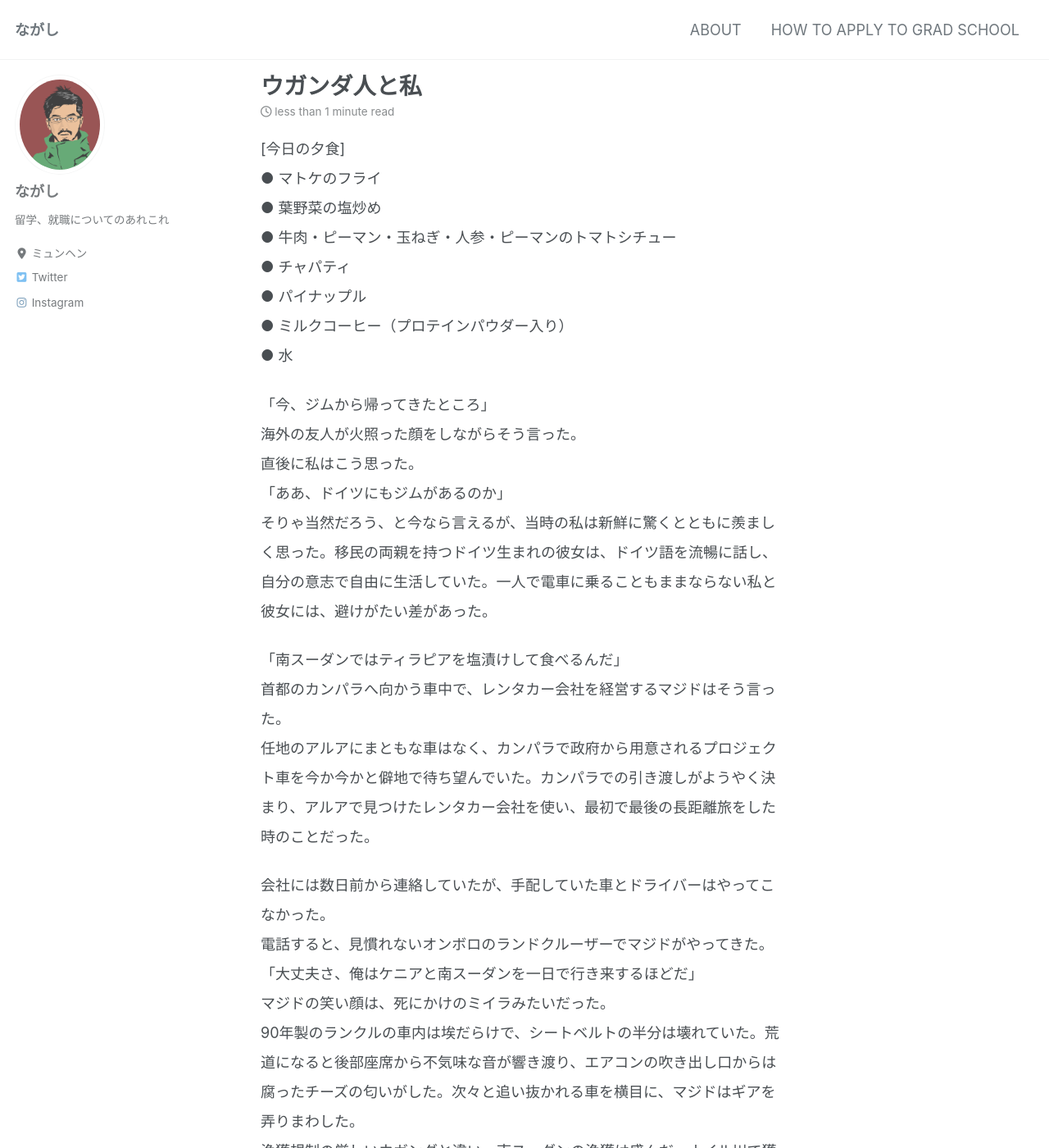
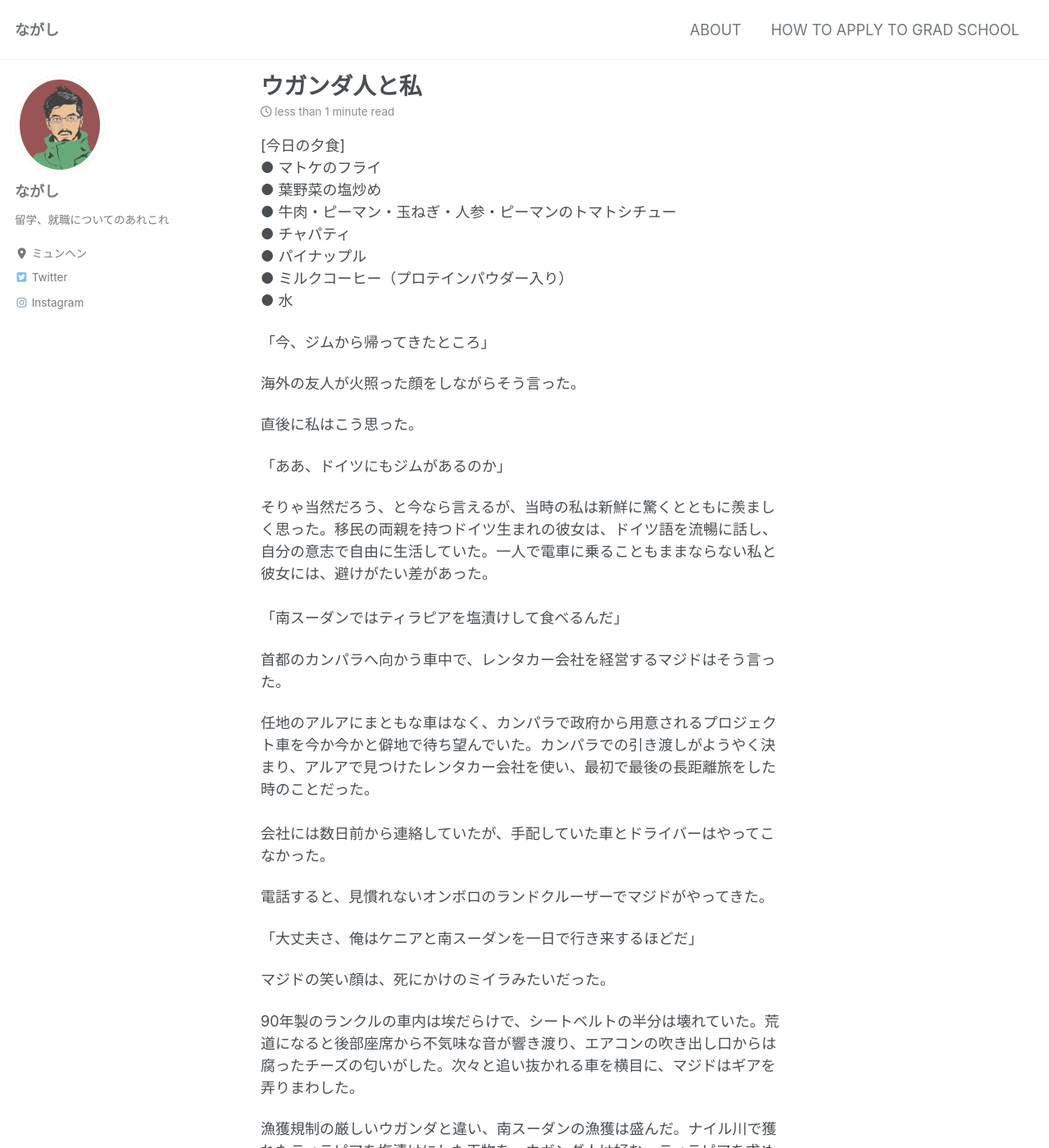
Before and after one commit to rnagais2/rnagais2.github.io, a Jekyll site: the page built from _posts/2025-05-04-Ugandan-and-me.md, in a window 1280 px wide and 1400 px high. Shown: the whole window at 82% size. Built offline with Jekyll 4.4.1, drawn with Linux system fonts in a browser that asks for light colours; cached includes are drawn as plain includes; nearby versions of some CDN libraries; comment, search, counter and statistics services are not loaded; some of the changed text lies outside the part shown.

Commit message:
Fix spacing v2

```diff
--- a/_posts/2025-05-04-Ugandan-and-me.md
+++ b/_posts/2025-05-04-Ugandan-and-me.md
@@ -16,40 +16,57 @@ excerpt: 生活云々
 ● ミルクコーヒー（プロテインパウダー入り）<br>
 ● 水
 
-「今、ジムから帰ってきたところ」<br>
-海外の友人が火照った顔をしながらそう言った。<br>
-直後に私はこう思った。<br>
-「ああ、ドイツにもジムがあるのか」<br>
+「今、ジムから帰ってきたところ」
+
+海外の友人が火照った顔をしながらそう言った。
+
+直後に私はこう思った。
+
+「ああ、ドイツにもジムがあるのか」
+
 そりゃ当然だろう、と今なら言えるが、当時の私は新鮮に驚くとともに羨ましく思った。移民の両親を持つドイツ生まれの彼女は、ドイツ語を流暢に話し、自分の意志で自由に生活していた。一人で電車に乗ることもままならない私と彼女には、避けがたい差があった。<br>
+<br>
+「南スーダンではティラピアを塩漬けして食べるんだ」
 
-「南スーダンではティラピアを塩漬けして食べるんだ」<br>
-首都のカンパラへ向かう車中で、レンタカー会社を経営するマジドはそう言った。<br>
-任地のアルアにまともな車はなく、カンパラで政府から用意されるプロジェクト車を今か今かと僻地で待ち望んでいた。カンパラでの引き渡しがようやく決まり、アルアで見つけたレンタカー会社を使い、最初で最後の長距離旅をした時のことだった。
+首都のカンパラへ向かう車中で、レンタカー会社を経営するマジドはそう言った。
 
-会社には数日前から連絡していたが、手配していた車とドライバーはやってこなかった。<br>
-電話すると、見慣れないオンボロのランドクルーザーでマジドがやってきた。<br>
-「大丈夫さ、俺はケニアと南スーダンを一日で行き来するほどだ」<br>
-マジドの笑い顔は、死にかけのミイラみたいだった。<br>
-90年製のランクルの車内は埃だらけで、シートベルトの半分は壊れていた。荒道になると後部座席から不気味な音が響き渡り、エアコンの吹き出し口からは腐ったチーズの匂いがした。次々と追い抜かれる車を横目に、マジドはギアを弄りまわした。<br>
-漁獲規制の厳しいウガンダと違い、南スーダンの漁獲は盛んだ。ナイル川で獲れたティラピアを塩漬けにした干物を、ウガンダ人は好む。ティラピアを求めて、マジドはアルアからユンベを渡り、神の抵抗軍[^1]の手の届かないアジュマニの国境から南スーダンへ入国する。<br>
-獲れたてのティラピアを車に積んでアジュマニからウガンダへ戻り、西ナイルを南北に駆け巡り、コンゴでティラピアを売りさばく。コンゴから戻ると、次はウガンダを横断してケニアへ入国する。中古車と機械部品を持ち帰り、会社で使い回すためだ。<br>
-ミイラ顔になるのもうなずける。
+任地のアルアにまともな車はなく、カンパラで政府から用意されるプロジェクト車を今か今かと僻地で待ち望んでいた。カンパラでの引き渡しがようやく決まり、アルアで見つけたレンタカー会社を使い、最初で最後の長距離旅をした時のことだった。<br>
+<br>
+会社には数日前から連絡していたが、手配していた車とドライバーはやってこなかった。
 
+電話すると、見慣れないオンボロのランドクルーザーでマジドがやってきた。
+
+「大丈夫さ、俺はケニアと南スーダンを一日で行き来するほどだ」
+
+マジドの笑い顔は、死にかけのミイラみたいだった。
+
+90年製のランクルの車内は埃だらけで、シートベルトの半分は壊れていた。荒道になると後部座席から不気味な音が響き渡り、エアコンの吹き出し口からは腐ったチーズの匂いがした。次々と追い抜かれる車を横目に、マジドはギアを弄りまわした。
+
+漁獲規制の厳しいウガンダと違い、南スーダンの漁獲は盛んだ。ナイル川で獲れたティラピアを塩漬けにした干物を、ウガンダ人は好む。ティラピアを求めて、マジドはアルアからユンベを渡り、神の抵抗軍[^1]の手の届かないアジュマニの国境から南スーダンへ入国する。
+
+獲れたてのティラピアを車に積んでアジュマニからウガンダへ戻り、西ナイルを南北に駆け巡り、コンゴでティラピアを売りさばく。コンゴから戻ると、次はウガンダを横断してケニアへ入国する。中古車と機械部品を持ち帰り、会社で使い回すためだ。
+
+ミイラ顔になるのもうなずける。<br>
+<br>
 <img src="https://github.com/rnagais2/rnagais2.github.io/blob/master/images/250504/Map.jpg?raw=true" width="70%"><br>
+<br>
+カンパラには新品のランクル1台とピックアップトラック2台があった
 
-カンパラには新品のランクル1台とピックアップトラック2台があった。<br>
-相手側の署名者が不在だったが、こちらの職員がキレ散らかしてくれたおかげで代理人がやってきた。ホテルまで輸送してもらうと、ドライバーが車をどこかへ連れて行ってしまったが、3台のうち2台は翌朝に見つかった。<br>
-車を連れてアルアへ戻った。新品のランクルは快調に進んだ。<br>
+相手側の署名者が不在だったが、こちらの職員がキレ散らかしてくれたおかげで代理人がやってきた。ホテルまで輸送してもらうと、ドライバーが車をどこかへ連れて行ってしまったが、3台のうち2台は翌朝に見つかった。
+
+車を連れてアルアへ戻った。新品のランクルは快調に進んだ。
+
 冷房よし。<br>
 リクライニングシートのツヤよし。<br>
 タイヤのハリよし。<br>
-ようやくウガンダで安心して車に身を任せることができた。
+ようやくウガンダで安心して車に身を任せることができた。<br>
+<br>
+アルアに近付いた頃、埃だらけのランクルを追い抜かした。
 
-アルアに近付いた頃、埃だらけのランクルを追い抜かした。<br>
-曇りガラス越しにマジドが見えた。私はすかさず手を振った。<br>
-中古のランクルは左右に埃をあげながらクラクションを響かせた。<br>
-マジドは笑っているように見えたけど、夕暮れに照らされたランクルはあっという間に見えなくなった。
+曇りガラス越しにマジドが見えた。私はすかさず手を振った。
 
+中古のランクルは左右に埃をあげながらクラクションを響かせた。マジドは笑っているように見えたけど、夕暮れに照らされたランクルはあっという間に見えなくなった。<br>
+<br>
 <img src="https://github.com/rnagais2/rnagais2.github.io/blob/master/images/250504/Landcruiser.jpg?raw=true" width="70%"><br>
-
+<br>
 [^1]:1980年代後半からウガンダ北部を拠点に活動を開始した反政府武装勢力
--- a/assets/css/main.scss
+++ b/assets/css/main.scss
@@ -37,13 +37,3 @@ html {
    margin: 0;
    padding: 0;
 }
-
-
-// changed line indent
-.page__content p {
-    line-height: 2;
-}
-
-.page__content li {
-    line-height: 2;
-}
```
